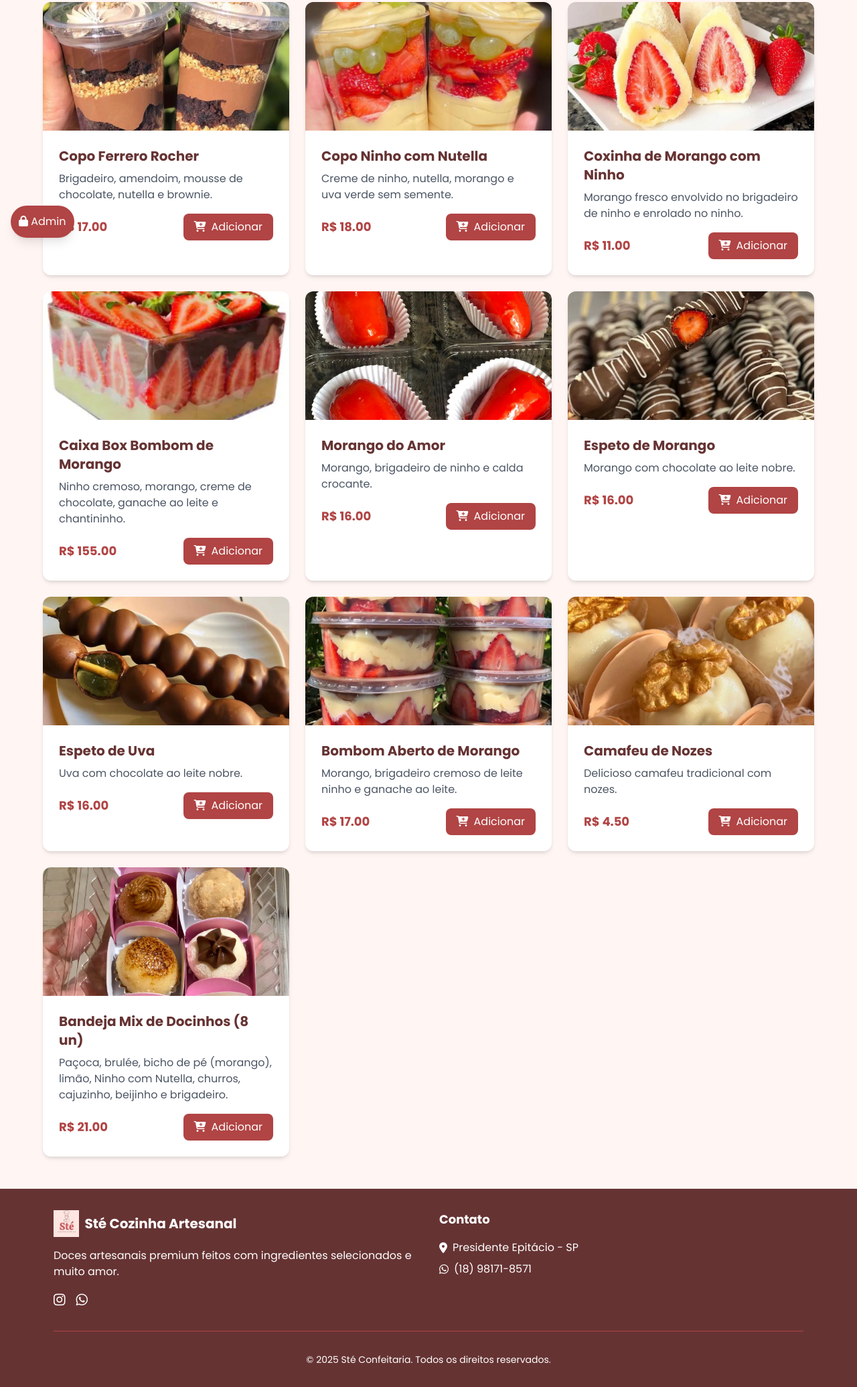
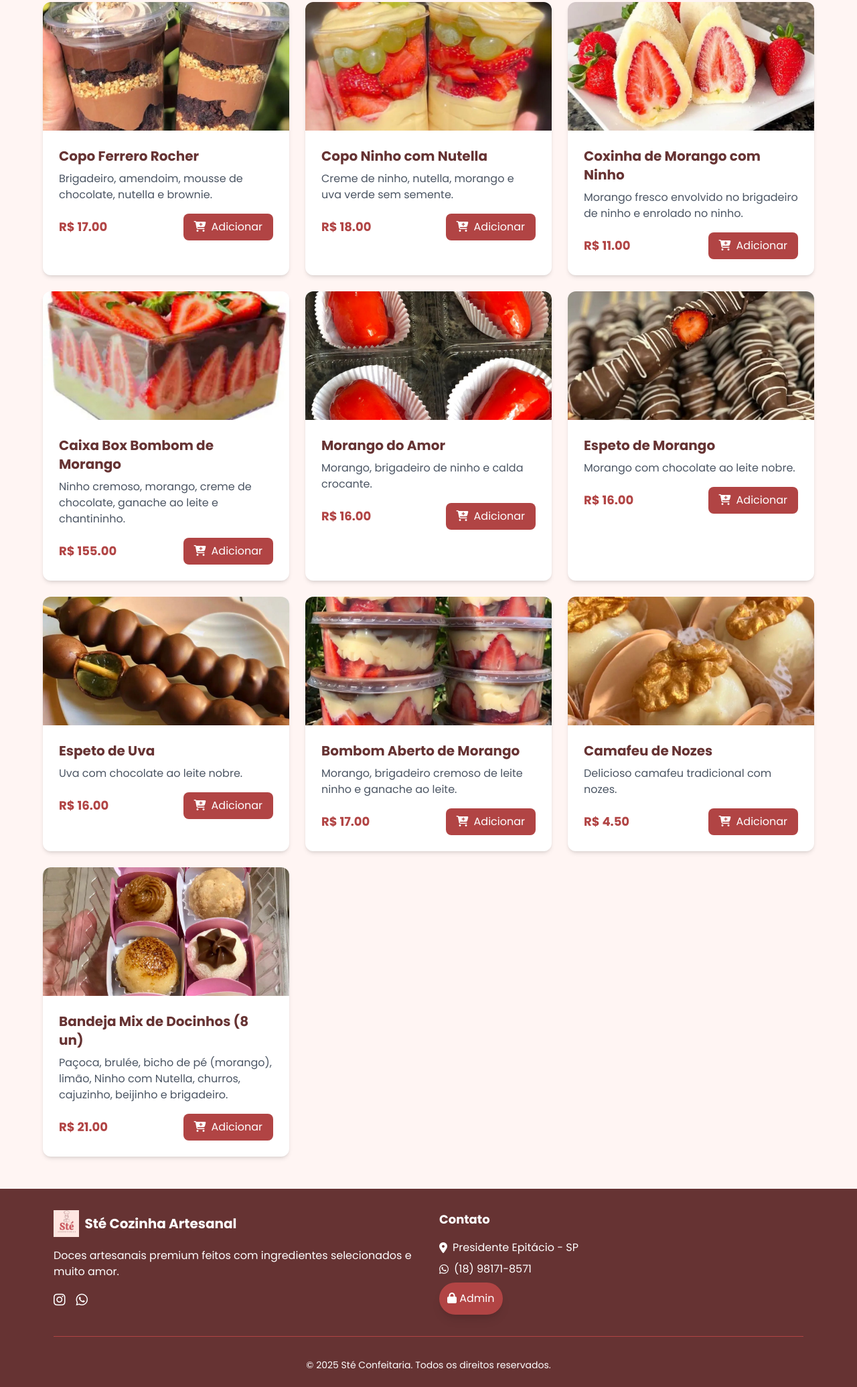
Before and after one commit to CelloR18/ste-cozinha-artesanal, a website: page index.html in a window 1280 px wide. Shown: the part 429-2500 px from the top of the page at 67% size. Drawn offline with nearby package versions, Linux system fonts and the light colour scheme.

Commit message:
botão admin

```diff
--- a/index.html
+++ b/index.html
@@ -481,9 +481,7 @@
     </form>
   </div>
 </div>
-<button id="admin-access-btn" class="fixed bottom-4 left-4 bg-[#B14444] text-white p-3 rounded-full z-50 hover:bg-[#a03838] transition shadow-lg">
-  <i class="fas fa-lock"></i> Admin
-</button>
+
   <!-- Rodapé -->
   <footer class="bg-[#663333] text-white py-8">
     <div class="max-w-6xl mx-auto px-4">
@@ -513,6 +511,9 @@
           <p class="mb-2 flex items-center">
             <i class="fab fa-whatsapp mr-2"></i> (18) 98171-8571
           </p>
+          <button id="admin-access-btn" class=" bg-[#B14444] text-white p-3 rounded-full z-50 hover:bg-[#a03838] transition shadow-lg">
+  <i class="fas fa-lock"></i> Admin
+</button>
 
         </div>
       </div>
```
